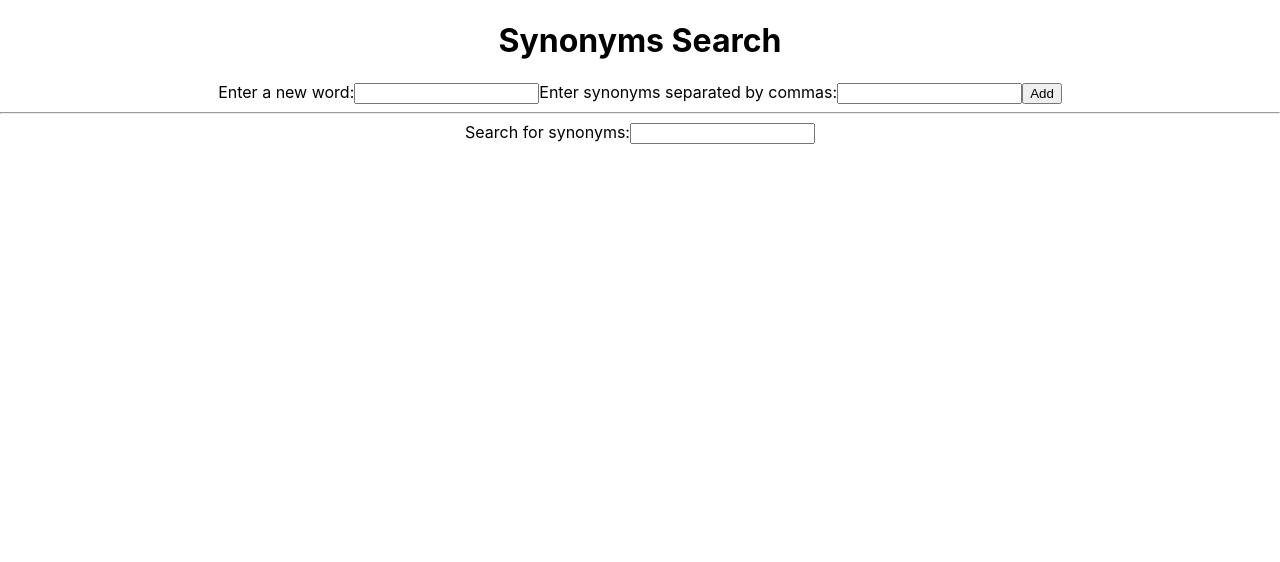
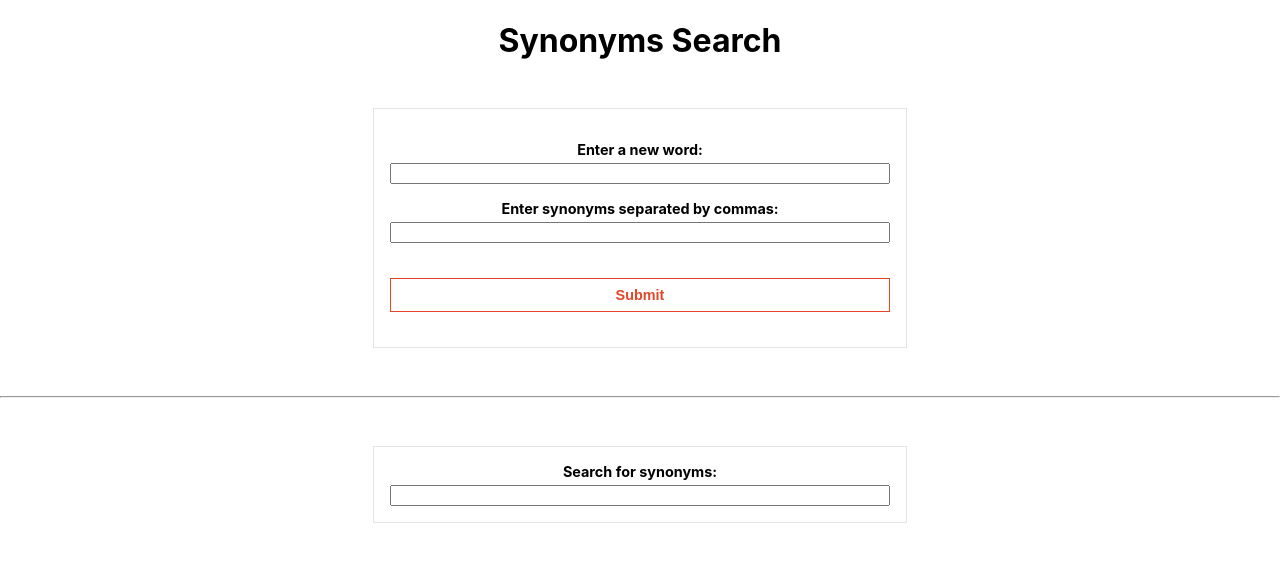
Before and after one commit to aliyoussefhammoude/reeinvent, a React (Create React App) app: page / in a window 1280 px wide. Shown: the top 562 px of the page. Built offline with nearby package versions, Linux system fonts and the light colour scheme.

Commit message:
edit design

```diff
--- /dev/null
+++ b/src/component/Synonyms.css
@@ -0,0 +1,115 @@
+form {
+    margin: 3rem auto;
+    width: 500px;
+    max-width: 80%;
+    padding: 1rem;
+    border: 1px solid rgba(0, 0, 0, 0.1);
+  }
+  form > div {
+    display: flex;
+  }
+  .input-group {
+    display: flex;
+    flex-direction: column;
+    margin: 1rem 0;
+  }
+  .input-group > label {
+    font-size: 0.9rem;
+    font-weight: 700;
+    margin-bottom: 0.3rem;
+  }
+  .input {
+    width: 100%;
+    display: flex;
+  }
+  .input > input {
+    padding: 0.3rem 0.5rem;
+    border: 1px solid rgba(0, 0, 0, 0.2);
+    width: 100%;
+  }
+  .input > input:focus {
+    outline: none;
+  }
+  .input > div {
+    padding: 0.5rem 1rem;
+    background: #e34728;
+    margin-left: 0.5rem;
+    color: #fff;
+    font-weight: 700;
+    cursor: pointer;
+  }
+  .add-btn {
+    padding: 0.5rem 1rem;
+    background: #ccc;
+    border: none;
+    font-size: 0.9rem;
+    color: #fff;
+    font-weight: 700;
+    cursor: pointer;
+  }
+  .center {
+    display: flex;
+    justify-content: center;
+  }
+  .submit-btn {
+    width: 100%;
+    padding: 0.5rem 1rem;
+    border: 1px solid #e34728;
+    background: #fff;
+    margin: 1.2rem 0;
+    color: #e34728;
+    font-size: 0.9rem;
+    font-weight: 700;
+    cursor: pointer;
+  }
+  .dialog-box {
+    margin: 0.5rem 0;
+    display: grid;
+    grid-template-columns: repeat(auto-fit, minmax(4rem, 1fr));
+    grid-gap: 1rem;
+  }
+  .dialog-box > input,
+  .dialog-box > select {
+    padding: 0.5rem 0.5rem;
+    border: 1px solid rgba(0, 0, 0, 0.2);
+  }
+  .dialog-box > input:focus,
+  .dialog-box > select:focus {
+    outline: none;
+  }
+  .hide {
+    display: none;
+  }
+
+  .input-group-result {
+    margin: 3rem auto;
+    width: 500px;
+    max-width: 80%;
+    padding: 1rem;
+    border: 1px solid rgba(0, 0, 0, 0.1);
+    display: flex;
+    flex-direction: column;
+  }
+  .input-group-result > label {
+    font-size: 0.9rem;
+    font-weight: 700;
+    margin-bottom: 0.3rem;
+  }
+
+
+  .synonymList {
+    display:flex;
+    flex-direction: column;
+    justify-content: center;
+    margin-top: 2rem;
+  }
+  .listContainer {
+    list-style-position: inside;
+    text-align: center;
+    padding: 0; /* remove default padding */
+  }
+
+  .lists {
+    display: block;
+    text-align: center;
+  }
--- a/src/component/Synonyms.js
+++ b/src/component/Synonyms.js
@@ -1,5 +1,7 @@
 // Import React and useState hook
 import React, { useState } from "react";
+
+import './Synonyms.css';
 
 
 function Synonyms() {
@@ -84,27 +86,41 @@ function Synonyms() {
    <div className="Synonyms">
      <h1>Synonyms Search</h1>
      <form onSubmit={handleSubmit}>
-       <label htmlFor="word">Enter a new word:</label>
-       <input type="text" id="word" name="word" />
-       <label htmlFor="word">Enter synonyms separated by commas:</label>
-       <input type="text" id="synonym" name="synonym" onChange={(e) => setSynonyms(e.target.value)} />
-       <button type="submit">Add</button>
+        <div className="input-group">
+          <label htmlFor="name">Enter a new word:</label>
+          <input
+            type="text"
+            id="name" name="word"
+          />
+        </div>
+        <div className="input-group">
+          <label htmlFor="synonym">Enter synonyms separated by commas:</label>
+          <input
+            type="synonym"
+            id="synonym" name="synonym"
+            onChange={(e) => setSynonyms(e.target.value)}
+          />
+        </div>
+        <button type="submit" className="submit-btn">
+          Submit
+        </button>
       </form>
      <hr />
+     <div className="input-group-result">
       <label htmlFor="search">Search for synonyms:</label>
       <input type="text" id="search" name="search" value={input} onChange={handleChange} />
       {input &&
         output.length > 0 && (
-       <>
-         <h2>Synonyms for {input}:</h2>
-         <ul>
+          <div className="synonymList">
+            <h2 className="synonymInput">Synonyms for {input}:</h2>
+            <ul className="listContainer">
               {output.map((synonym) => (
-             <li key={synonym}>{synonym}</li>
+                <li className="lists" key={synonym}>{synonym}</li>
               ))}
             </ul>
-       </>
+          </div>
       )}
-
+     </div>
    </div>
  );
 }
```
Lines whose indentation alone changed are shown as unchanged.
